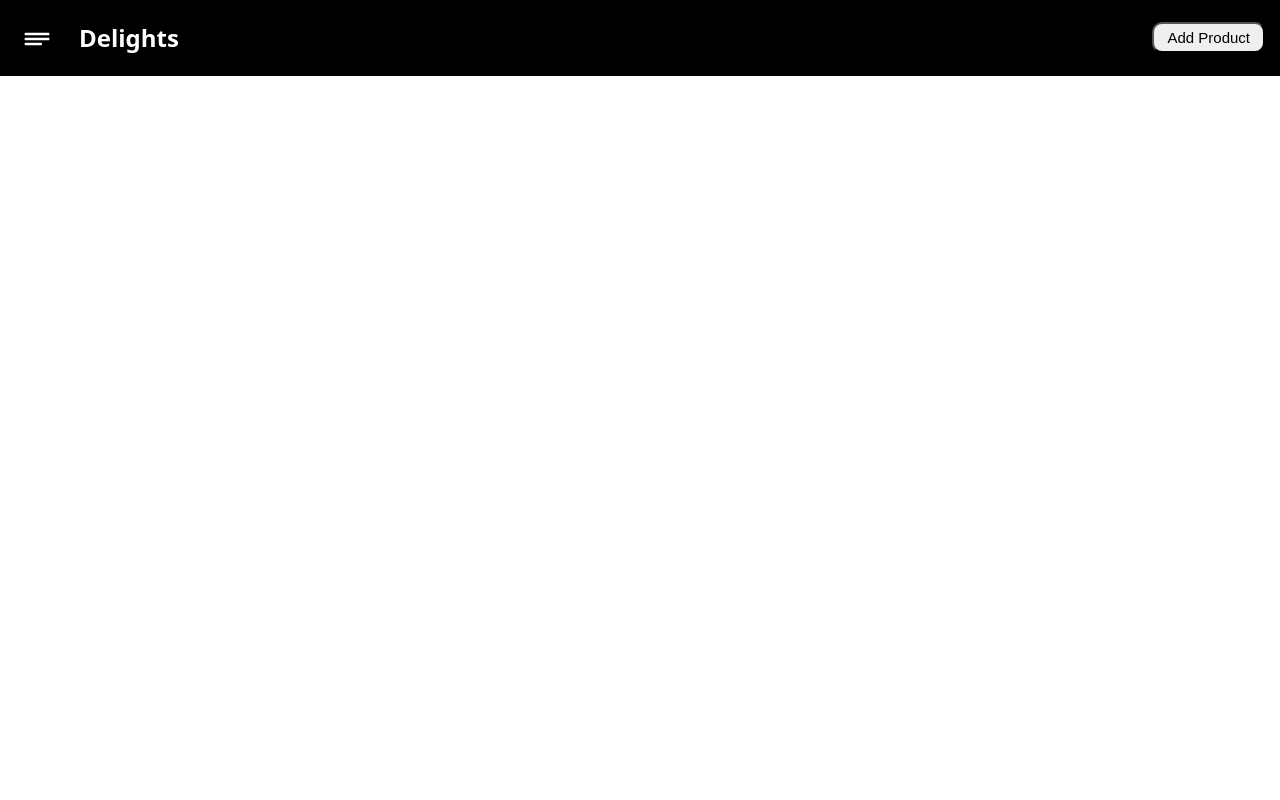
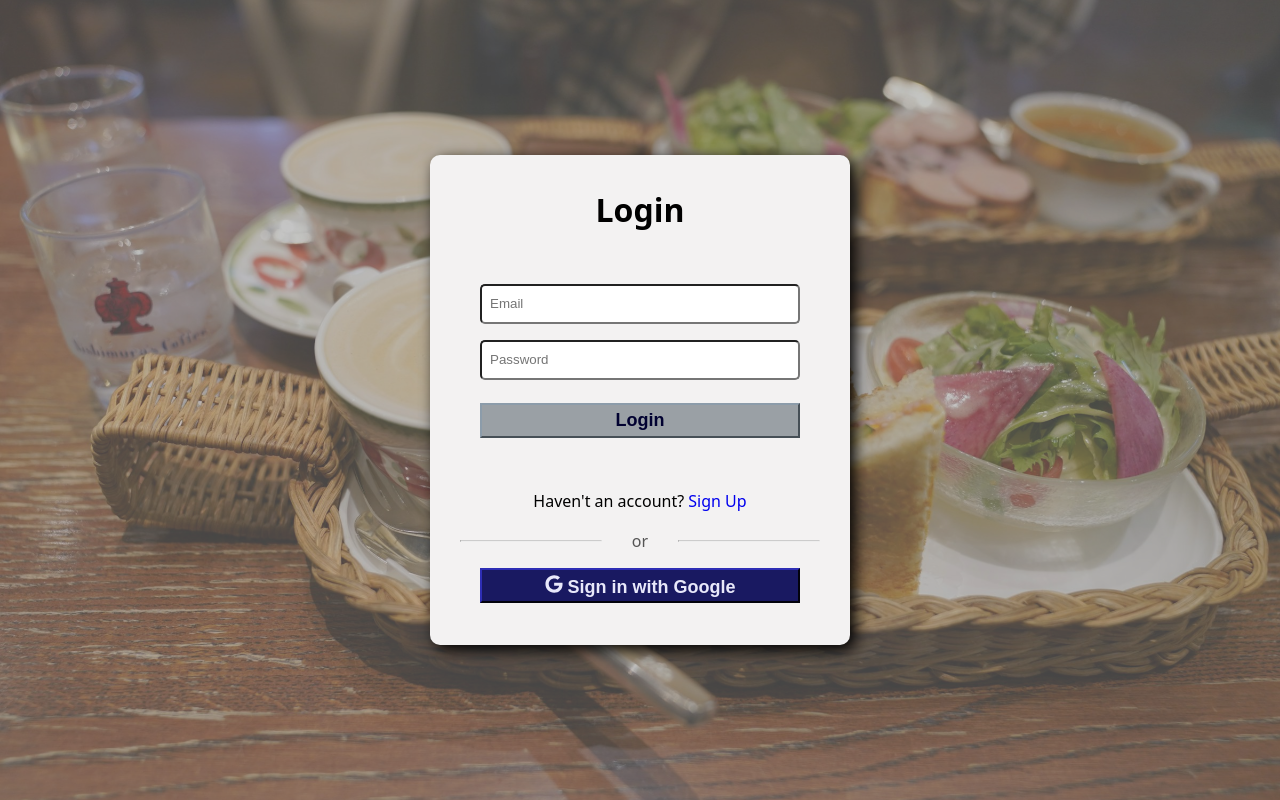
Before and after one commit to FaznaS/Delights, a React (Vite) app in the folder frontend/: page /login in a window 1280 px wide. Built offline with nearby package versions, Linux system fonts and the light colour scheme; no server answers.

Commit message:
Added login and sign up components

```diff
--- a/frontend/src/App.jsx
+++ b/frontend/src/App.jsx
@@ -7,12 +7,13 @@ import Home from './pages/HomePage'
 import AboutUs from './pages/AboutUs'
 import ContactUs from './pages/ContactUs'
 import Menu from './pages/Menu'
+import Login from './components/Login'
+import SignUp from './components/SignUp'
 
 function App() {
 
   return (
     <div>
-      <AdminLayout />
       <Routes>
         <Route path='/' element={<Home/>} />
         <Route path='/view' element={<ProductList />} />
@@ -20,6 +21,8 @@ function App() {
         <Route path='/aboutUs' element={<AboutUs />} />
         <Route path='/contactUs' element={<ContactUs />} />
         <Route path='/menu' element={<Menu />} />
+        <Route path='/login' element={<Login />} />
+        <Route path='/signUp' element={<SignUp />} />
       </Routes>
     </div>
   )
--- a/frontend/src/Customer.css
+++ b/frontend/src/Customer.css
@@ -75,6 +75,7 @@ footer {
     display: flex;
     flex-direction: row;
     justify-self: center;
+    padding-bottom: 50px;
 }
 
 .about-img-container {
@@ -106,14 +107,10 @@ footer {
 }
 
 .product-card-container {
-    width: fit-content;
-    height: fit-content;
     width: 250px;
+    height: 370px;
     margin: 20px;
-    font-size: large;
     text-align: start;
-    font-weight: 600;
-    line-height: 1.0em;
     border-radius: 10px;
     box-shadow: 5px 5px 15px rgba(0, 0, 0, 0.3);
     transition: all 0.3s;
@@ -127,7 +124,7 @@ footer {
 }
 
 .product-card-image-container,  .product-card-image-container img{
-    height: 150px;
+    height: 160px;
     width: 250px;
     border-top-left-radius: 10px;
     border-top-right-radius: 10px;
@@ -136,6 +133,94 @@ footer {
     font-weight: 400;
 }
 
-.product-card-container p {
+.product-card-content-container {
     margin: 8px;
 }
+
+.login-form-container {
+    background-image: url('./assets/cafe1.jpg');
+    background-size: cover;
+    background-position: center;
+    background-repeat: no-repeat;
+    height: 100vh;
+    align-content: center;
+    justify-items: center;
+}
+
+.login-form-container::before {
+  content: "";
+  position: absolute;
+  inset: 0;
+  background-color: rgba(138, 138, 138, 0.5);
+  z-index: 1;
+}
+
+.form-container {
+  position: relative;
+  width: 400px;
+  height: 470px;
+  padding: 10px;
+  border-radius: 10px;
+  background-color: rgb(243, 242, 242);
+  box-shadow: 5px 5px 15px rgba(0, 0, 0);
+  z-index: 2;
+}
+
+.login-form {
+  display: flex;
+  flex-direction: column;
+  align-items: center;
+  justify-content: center;
+  padding: 20px;
+}
+
+.login-form input {
+  width: 300px;
+  height: 20px;
+  padding: 8px;
+  margin: 8px 0px;
+  border-radius: 5px;
+}
+
+.login-btn {
+  width: 320px;
+  height: fit-content;
+  padding: 5px;
+  margin: 15px 8px;
+  cursor: pointer;
+  font-size: large;
+  font-weight: bold;
+  background-color: rgb(154, 160, 165);
+  border-color: rgb(140, 156, 170);
+  color: rgb(2, 2, 49);
+}
+
+.or-divider {
+  display: flex;
+  align-items: center;
+  text-align: center;
+  margin-bottom: 15px;
+}
+
+.or-divider hr {
+  border-top: 1px solid #ccc;
+  width: 140px;
+}
+
+.or-divider span {
+  padding: 0 10px;
+  color: #555;
+  font-weight: 500;
+}
+
+.signIn-with-btn {
+  width: 320px;
+  height: 35px;
+  padding: 5px;
+  cursor: pointer;
+  font-size: large;
+  font-weight: bold;
+  background-color: rgb(25, 25, 97);
+  border-color: rgb(25, 25, 97);
+  color: rgb(232, 232, 250);
+}
--- a/frontend/src/components/Header.jsx
+++ b/frontend/src/components/Header.jsx
@@ -1,4 +1,5 @@
 import React from 'react'
+import { Link } from 'react-router-dom'
 
 const Header = () => {
   return (
@@ -7,15 +8,15 @@ const Header = () => {
             <div>
                 <h1>Delights</h1>
                 <ul>
-                    <li>Home</li>
-                    <li>About Us</li>
-                    <li>Menu</li>
-                    <li>Contact Us</li>
+                    <li><Link to="/">Home</Link></li>
+                    <li><Link to="/aboutUs">About Us</Link></li>
+                    <li><Link to="/menu">Menu</Link></li>
+                    <li><Link to="/contactUs">Contact Us</Link></li>
                 </ul>
             </div>
             <ul>
-                <li>Login</li>
-                <li>Sign Up</li>
+                <li className='login-link'><Link to="/login">Login</Link></li>
+                <li className='signup-link'><Link to="/signUp">Sign Up</Link></li>
             </ul>
         </nav>
     </div>
--- /dev/null
+++ b/frontend/src/components/Login.jsx
@@ -0,0 +1,41 @@
+import React from 'react'
+
+import { Link } from 'react-router-dom';
+import { FaGoogle } from "react-icons/fa";
+
+const Login = () => {
+  return (
+    <div>
+      <div className='login-form-container'>
+        <div className='form-container'>
+            <h1>Login</h1>
+            <form className='login-form'>
+                <input
+                  placeholder='Email'
+                  name='email'
+                />
+
+                <input
+                  placeholder='Password'
+                  name='password'
+                />
+
+                <button className='login-btn'>Login</button>
+            </form>
+
+            <p>Haven't an account? <Link to={'/signUp'} style={{ textDecoration: 'none'}}>Sign Up</Link></p>
+
+            <div className='or-divider'>
+              <hr />
+              <span>or</span>
+              <hr />
+            </div>
+
+            <button className='signIn-with-btn'><FaGoogle />  Sign in with Google</button>
+        </div>
+      </div>
+    </div>
+  )
+}
+
+export default Login
--- /dev/null
+++ b/frontend/src/components/SignUp.jsx
@@ -0,0 +1,41 @@
+import React from 'react'
+
+import { Link } from 'react-router-dom';
+import { FaGoogle } from "react-icons/fa";
+
+const SignUp = () => {
+  return (
+    <div>
+      <div className='login-form-container'>
+        <div className='form-container'>
+            <h1>Sign Up</h1>
+            <form className='login-form'>
+                <input
+                  placeholder='Email'
+                  name='email'
+                />
+
+                <input
+                  placeholder='Password'
+                  name='password'
+                />
+
+                <button className='login-btn'>Sign Up</button>
+            </form>
+
+            <p>Already have an account? <Link to={'/login'} style={{ textDecoration: 'none'}}>Login</Link></p>
+
+            <div className='or-divider'>
+              <hr />
+              <span>or</span>
+              <hr />
+            </div>
+
+            <button className='signIn-with-btn'><FaGoogle />  Sign in with Google</button>
+        </div>
+      </div>
+    </div>
+  )
+}
+
+export default SignUp
--- a/frontend/src/pages/AboutUs.jsx
+++ b/frontend/src/pages/AboutUs.jsx
@@ -1,5 +1,6 @@
 import React from 'react'
 import Header from '../components/Header';
+import Footer from '../components/Footer';
 
 const AboutUs = () => {
   return (
@@ -41,6 +42,7 @@ const AboutUs = () => {
                 </p>
             </div>
         </div>
+        <Footer />
       </div>
 
     </div>
```
Also changed, not shown: frontend/src/assets/cafe1.jpg (added).
